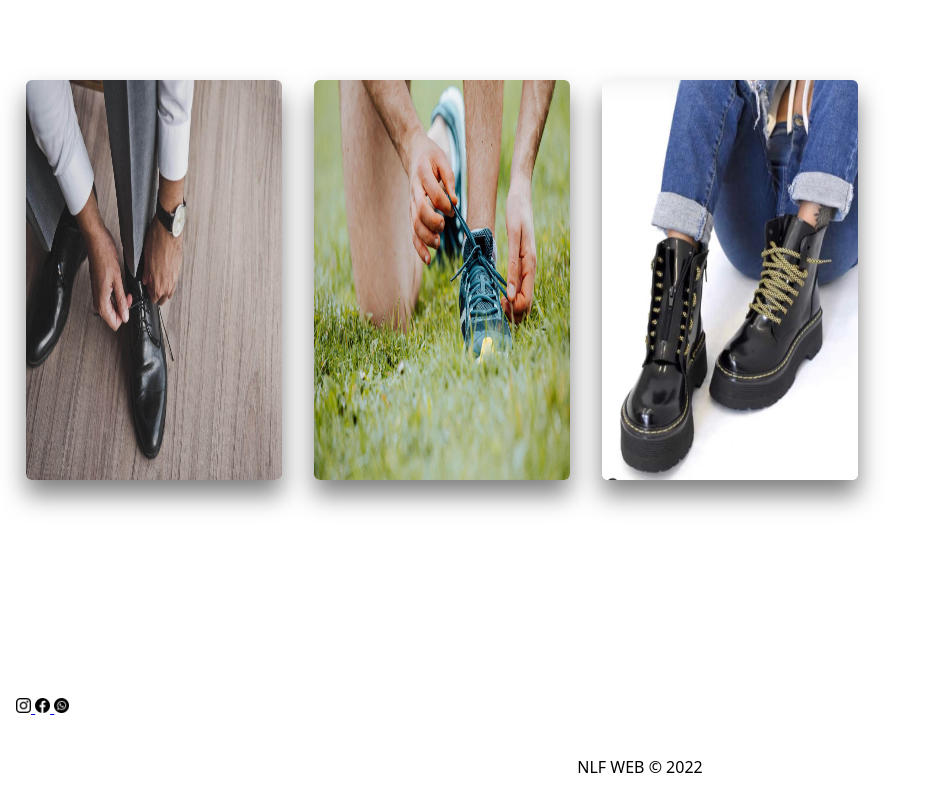
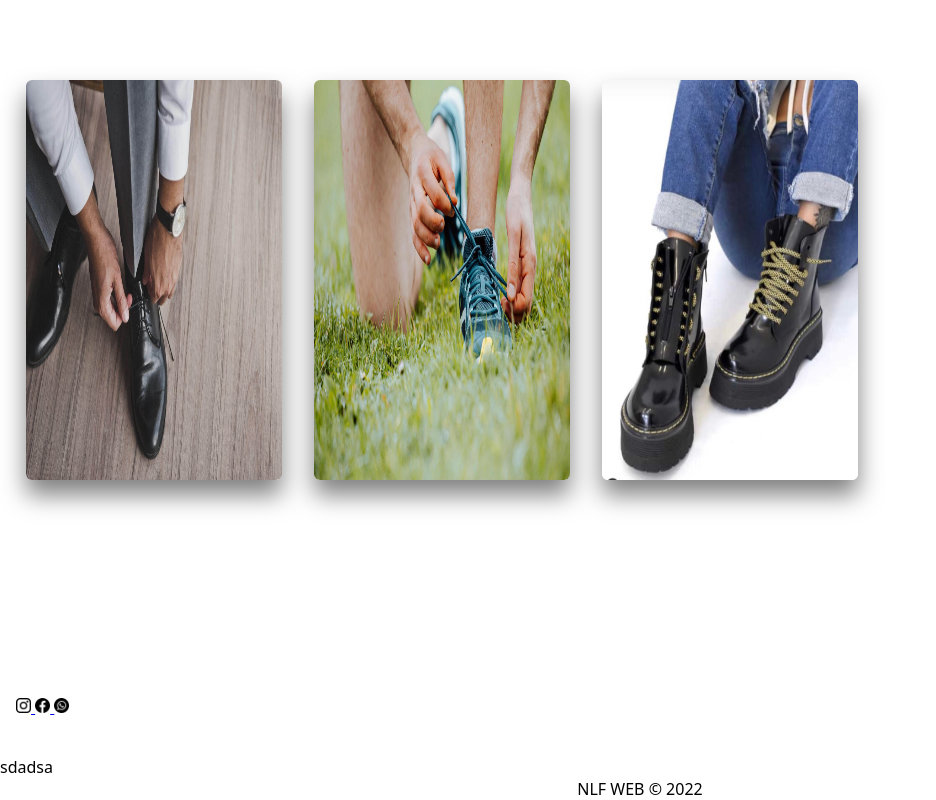
Before and after one commit to Nicolas-Fredes/Proyecto-Nicolas-Fredes, a plain HTML site: page index.html in a window 1280 px wide. Shown: the part 1748-2548 px from the top of the page, without its empty margins (0-936 px from the left). Before the commit the page ends 2526 px from the top, so only its background shows below. Drawn offline with Linux system fonts and the light colour scheme; files whose address does not match are found by name.

Commit message:
primer mod con git

```diff
--- a/index.html
+++ b/index.html
@@ -130,7 +130,7 @@
           </div>
         <br/>
 
-
+<p>sdadsa</p>
            <div align="center">
 
             <footer>
```
